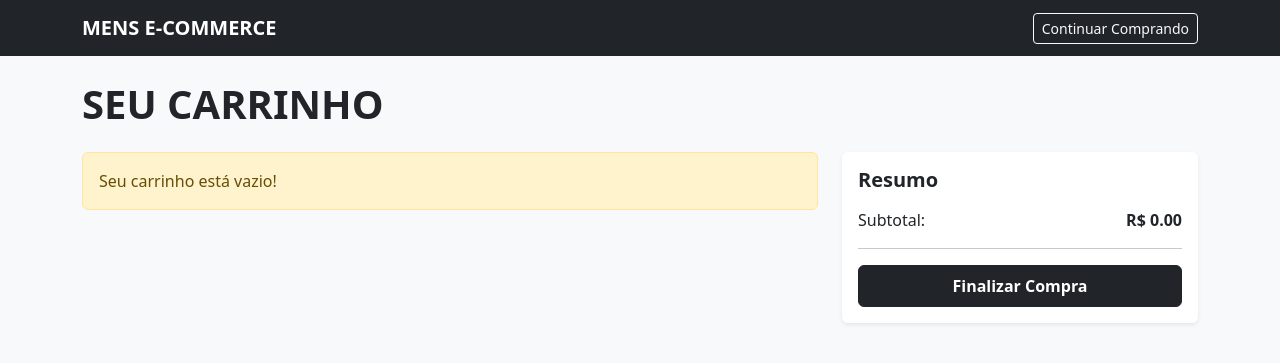
After one commit to renatoluciano/mens_ecommerce, a Django app: page /cart/ in a window 1280 px wide. The commit adds this page. Shown: the top 363 px of the page. Run offline with Django 5.2, Linux system fonts and the light colour scheme; some libraries are stand-ins or nearby versions.

Commit message:
Passo 12: Tela de carrinho finalizada e funcional

```diff
--- /dev/null
+++ b/products/templates/products/cart_detail.html
@@ -0,0 +1,76 @@
+{% load django_bootstrap5 %}
+<!DOCTYPE html>
+<html lang="pt-br">
+<head>
+    <meta charset="UTF-8">
+    <meta name="viewport" content="width=device-width, initial-scale=1.0">
+    <title>Meu Carrinho | Mens E-commerce</title>
+    {% bootstrap_css %}
+</head>
+<body class="bg-light">
+
+    <!-- Barra de Navegação -->
+    <nav class="navbar navbar-expand-lg navbar-dark bg-dark mb-4">
+        <div class="container">
+            <a class="navbar-brand fw-bold" href="{% url 'product_list' %}">MENS E-COMMERCE</a>
+            <a href="{% url 'product_list' %}" class="btn btn-outline-light btn-sm">Continuar Comprando</a>
+        </div>
+    </nav>
+
+    <div class="container">
+        <h1 class="mb-4 text-uppercase fw-bold">Seu Carrinho</h1>
+
+        <div class="row">
+            <div class="col-md-8">
+                {% if cart %}
+                <div class="card shadow-sm border-0 mb-3">
+                    <div class="card-body">
+                        <table class="table align-middle">
+                            <thead>
+                                <tr>
+                                    <th>Produto</th>
+                                    <th>Quantidade</th>
+                                    <th>Preço Unitário</th>
+                                    <th>Total</th>
+                                </tr>
+                            </thead>
+                            <tbody>
+                                {% for item in cart.values %}
+                                <tr>
+                                    <td><span class="fw-bold">{{ item.name }}</span></td>
+                                    <td>{{ item.quantity }}</td>
+                                    <td>R$ {{ item.price }}</td>
+                                    <td class="text-success fw-bold">R$ {{ item.price }}</td>
+                                </tr>
+                                {% endfor %}
+                            </tbody>
+                        </table>
+                    </div>
+                </div>
+                {% else %}
+                <div class="alert alert-warning" role="alert">
+                    Seu carrinho está vazio!
+                </div>
+                {% endif %}
+            </div>
+
+            <!-- Resumo do Pedido -->
+            <div class="col-md-4">
+                <div class="card shadow-sm border-0">
+                    <div class="card-body">
+                        <h5 class="card-title fw-bold mb-3">Resumo</h5>
+                        <div class="d-flex justify-content-between mb-2">
+                            <span>Subtotal:</span>
+                            <span class="fw-bold">R$ {{ total_price|floatformat:2 }}</span>
+                        </div>
+                        <hr>
+                        <button class="btn btn-dark w-100 fw-bold py-2">Finalizar Compra</button>
+                    </div>
+                </div>
+            </div>
+        </div>
+    </div>
+
+    {% bootstrap_javascript %}
+</body>
+</html>
--- a/products/templates/products/product_list.html
+++ b/products/templates/products/product_list.html
@@ -45,7 +45,7 @@
                                 <span class="text-muted small">Tam: <strong>{{ product.get_size_display }}</strong></span>
                                 <div class="fs-5 fw-bold text-success">R$ {{ product.price }}</div>
                             </div>
-                            <button class="btn btn-dark btn-sm px-3">Comprar</button>
+                            <a href="{% url 'add_to_cart' product.id %}" class="btn btn-dark btn-sm px-3">Comprar</a>
                         </div>
                     </div>
                 </div>
--- a/products/urls.py
+++ b/products/urls.py
@@ -2,6 +2,7 @@ from django.urls import path
 from . import views
 
 urlpatterns = [
-    # Quando o cliente acessar a raiz do app, ele cai na lista de produtos
     path('', views.product_list, name='product_list'),
+    path('cart/', views.cart_detail, name='cart_detail'),
+    path('add-to-cart/<int:product_id>/', views.add_to_cart, name='add_to_cart'),
 ]
--- a/products/views.py
+++ b/products/views.py
@@ -1,4 +1,4 @@
-from django.shortcuts import render
+from django.shortcuts import render, redirect, get_object_or_404
 from .models import Product
 
 def product_list(request):
@@ -7,3 +7,36 @@ def product_list(request):
 
     # Envia a lista de produtos para a página HTML renderizar
     return render(request, 'products/product_list.html', {'products': products})
+
+def add_to_cart(request, product_id):
+    # Busca o produto pelo ID ou dá erro 404 se não existir
+    product = get_object_or_404(Product, id=product_id)
+
+    # Busca o carrinho na sessão atual do usuário, ou cria um vazio
+    cart = request.session.get('cart', {})
+
+    # Adiciona o produto ou aumenta a quantidade se já estiver lá
+    product_id_str = str(product_id)
+    if product_id_str in cart:
+        cart[product_id_str]['quantity'] += 1
+    else:
+        cart[product_id_str] = {
+            'name': product.name,
+            'price': str(product.price),
+            'quantity': 1
+        }
+
+    # Salva o carrinho atualizado de volta na sessão
+    request.session['cart'] = cart
+
+    return redirect('product_list')
+
+def cart_detail(request):
+    cart = request.session.get('cart', {})
+    total_price = 0
+
+    # Calcula o valor total do carrinho
+    for item in cart.values():
+        total_price += float(item['price']) * item['quantity']
+
+    return render(request, 'products/cart_detail.html', {'cart': cart, 'total_price': total_price})
```
Also changed, not shown: products/iced-caramel-macchiato.webp (deleted), products/rexlionfuturistic.png (deleted).
